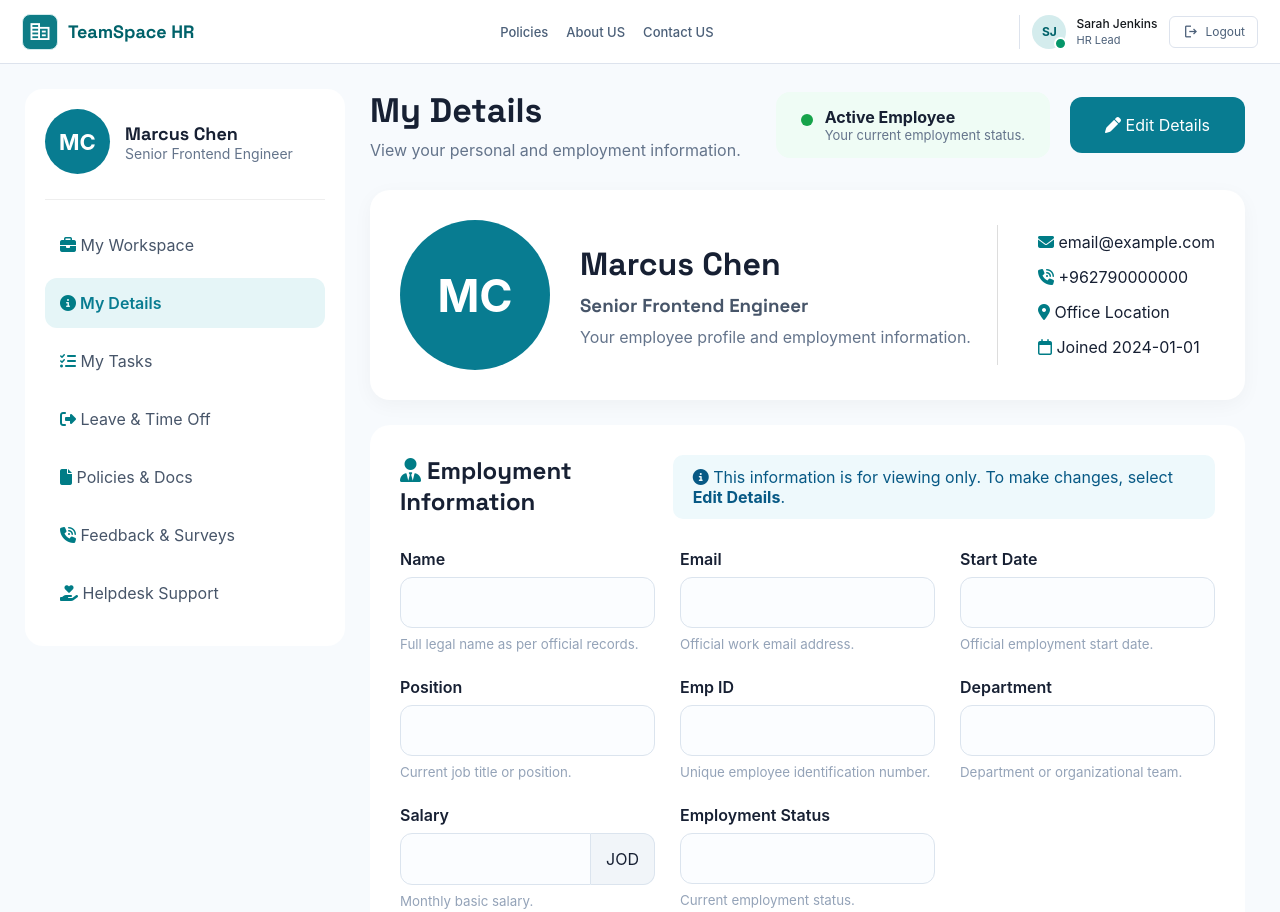
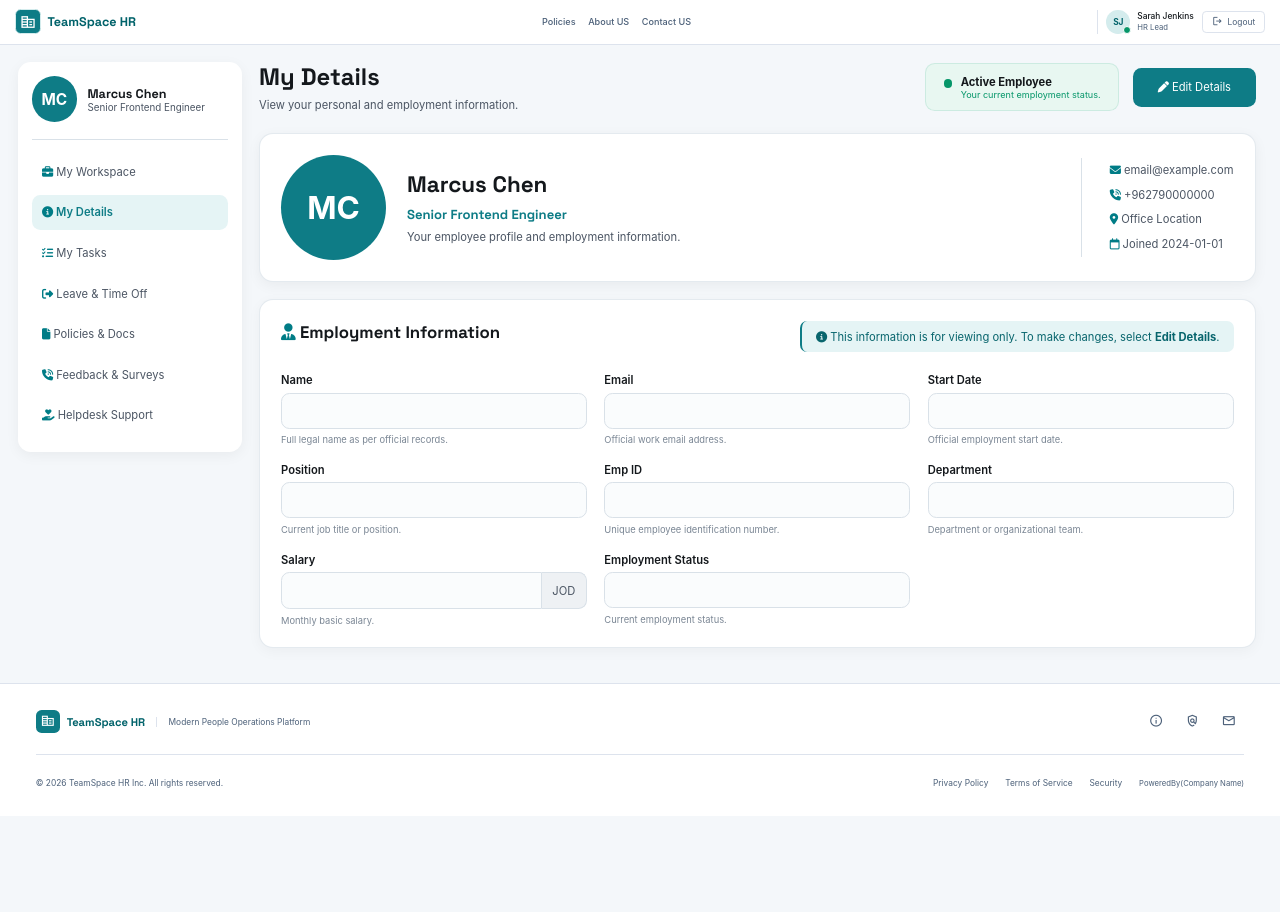
Before and after one commit to Group2Orange/Project-1, a plain HTML site: page employee/details/details.html in a window 1280 px wide. Shown: the top 912 px of the page. After the commit the page ends 816 px from the top, so only its background shows below. Drawn offline with nearby package versions, Linux system fonts and the light colour scheme; sample sign-in values are in the browser's storage.

Commit message:
css edited

```diff
--- a/employee/details/details.css
+++ b/employee/details/details.css
@@ -1,535 +1,658 @@
-*{
-    margin:0;
-    padding:0;
-    box-sizing:border-box;
-    font-family:"Inter","Segoe UI",sans-serif;
+* {
+    margin: 0;
+    padding: 0;
+    box-sizing: border-box;
+    font-family: "Inter", "Segoe UI", sans-serif;
 }
 
 
-body{
+/* ================= ROOT COLORS ================= */
 
-    background:#f7fafd;
-    color:#172033;
+:root {
+
+    --primary: #0E7C86;
+    --primary-dark: #08656D;
+    --primary-light: #E5F4F5;
+
+    --secondary: #4B5563;
+    --secondary-light: #EEF1F4;
+
+    --tertiary: #059669;
+    --tertiary-light: #E8F7F1;
+
+    --neutral: #14181C;
+    --neutral-light: #374151;
+
+    --background: #F4F7FA;
+    --card: #FFFFFF;
+
+    --border: #D9E1E8;
+
+    --text: #14181C;
+    --text-secondary: #4B5563;
+    --text-muted: #7A8694;
+}
+
+
+/* ================= BODY ================= */
+
+body {
+
+    background: var(--background);
+    color: var(--text);
+    zoom:70%;
 
 }
 
 
-
 /* ================= LAYOUT ================= */
 
+.layout {
 
-.layout{
-
-    display:flex;
+    display: flex;
 
 }
 
 
+/* ================= SIDEBAR ================= */
 
-.sidebar{
+.sidebar {
 
-    width:320px;
+    width: 320px;
 
-    background:white;
+    background: var(--card);
 
-    margin:25px;
+    margin: 25px;
 
-    border-radius:18px;
+    border-radius: 18px;
 
-    padding:20px;
+    padding: 20px;
 
-    height:fit-content;
+    height: fit-content;
+
+    box-shadow: 0 5px 20px rgba(20, 24, 28, 0.05);
 
 }
 
 
+/* ================= PROFILE ================= */
 
-.profile-box{
+.profile-box {
 
-    display:flex;
-    align-items:center;
+    display: flex;
 
-    gap:15px;
+    align-items: center;
 
-    padding-bottom:25px;
+    gap: 15px;
 
-    border-bottom:1px solid #eee;
+    padding-bottom: 25px;
+
+    border-bottom: 1px solid var(--border);
 
 }
 
 
+.profile-box h3 {
 
-.profile-box h3{
+    font-size: 18px;
 
-    font-size:18px;
+    color: var(--neutral);
 
 }
 
 
+.profile-box p {
 
-.profile-box p{
+    color: var(--secondary);
 
-    color:#64748b;
-    font-size:14px;
+    font-size: 14px;
 
 }
 
 
+.profile-box span {
 
-.profile-box span{
+    color: var(--text-muted);
 
-    color:#64748b;
-    font-size:13px;
+    font-size: 13px;
 
 }
 
 
+/* ================= AVATAR ================= */
 
-/* Avatar */
+.avatar {
 
+    width: 65px;
 
-.avatar{
+    height: 65px;
 
-    width:65px;
-    height:65px;
+    background: var(--primary);
 
-    background:#087c91;
+    color: white;
 
-    color:white;
+    border-radius: 50%;
 
-    border-radius:50%;
+    display: flex;
 
-    display:flex;
-    justify-content:center;
-    align-items:center;
+    justify-content: center;
 
-    font-weight:bold;
+    align-items: center;
 
-    font-size:22px;
+    font-weight: bold;
+
+    font-size: 22px;
 
 }
 
 
-.avatar.small{
+.avatar.small {
 
-    width:45px;
-    height:45px;
+    width: 45px;
 
-    font-size:16px;
+    height: 45px;
+
+    font-size: 16px;
 
 }
 
 
+.avatar.big {
 
-.avatar.big{
+    width: 150px;
 
-    width:150px;
-    height:150px;
+    height: 150px;
 
-    font-size:45px;
+    font-size: 45px;
 
 }
 
 
+/* ================= MENU ================= */
 
+.menu {
 
-.menu{
-
-    margin-top:20px;
+    margin-top: 20px;
 
 }
 
 
+.menu div {
 
-.menu div{
+    padding: 15px;
 
-    padding:15px;
+    margin-bottom: 8px;
 
-    margin-bottom:8px;
+    border-radius: 12px;
 
-    border-radius:12px;
+    color: var(--secondary);
 
-    color:#475569;
+    transition: all 0.2s ease;
 
 }
 
 
+.menu div:hover {
 
-.menu .selected{
+    background: var(--primary-light);
 
-    background:#e5f5f7;
-
-    color:#087c91;
-
-    font-weight:600;
+    color: var(--primary);
 
 }
 
 
+.menu .selected {
+
+    background: var(--primary-light);
+
+    color: var(--primary);
+
+    font-weight: 600;
+
+}
 
 
 /* ================= CONTENT ================= */
 
+.content {
 
-.content{
+    flex: 1;
 
-    flex:1;
-
-    padding:25px 35px 50px 0;
+    padding: 25px 35px 50px 0;
 
 }
 
 
+/* ================= TOP SECTION ================= */
 
-.top-section{
+.top-section {
 
-    display:flex;
+    display: flex;
 
-    justify-content:space-between;
+    justify-content: space-between;
 
-    align-items:center;
+    align-items: center;
 
 }
 
 
+.breadcrumb {
 
-.breadcrumb{
+    color: var(--secondary);
 
-    color:#64748b;
+    font-size: 14px;
 
-    font-size:14px;
-
-    margin-bottom:15px;
+    margin-bottom: 15px;
 
 }
 
 
+h1 {
 
-h1{
+    font-size: 34px;
 
-    font-size:34px;
+    margin-bottom: 8px;
 
-    margin-bottom:8px;
+    color: var(--neutral);
 
 }
 
 
+.top-section p {
 
-.top-section p{
-
-    color:#64748b;
+    color: var(--secondary);
 
 }
 
 
+/* ================= TOP ACTIONS ================= */
 
+.top-actions {
 
-.top-actions{
+    display: flex;
 
-    display:flex;
+    align-items: center;
 
-    align-items:center;
-
-    gap:20px;
+    gap: 20px;
 
 }
 
 
+/* ================= STATUS CARD ================= */
 
-.status-card{
+.status-card {
 
-    background:#effcf5;
+    background: var(--tertiary-light);
 
-    padding:15px 25px;
+    padding: 15px 25px;
 
-    border-radius:14px;
+    border-radius: 14px;
 
-    display:flex;
+    display: flex;
 
-    gap:12px;
+    gap: 12px;
+
+    border: 1px solid rgba(5, 150, 105, 0.12);
 
 }
 
 
+.status-card span {
 
-.status-card span{
+    width: 12px;
 
-    width:12px;
-    height:12px;
+    height: 12px;
 
-    background:#16a34a;
+    background: var(--tertiary);
 
-    border-radius:50%;
+    border-radius: 50%;
 
-    margin-top:7px;
+    margin-top: 7px;
 
 }
 
 
-.status-card p{
+.status-card p {
 
-    font-size:13px;
+    font-size: 13px;
+
+    color: var(--tertiary);
 
 }
 
 
+/* ================= BUTTON ================= */
 
+button {
 
-button{
+    background: var(--primary);
 
-    background:#087c91;
+    color: white;
 
-    color:white;
+    border: none;
 
-    border:none;
+    padding: 18px 35px;
 
-    padding:18px 35px;
+    border-radius: 12px;
 
-    border-radius:12px;
+    font-size: 16px;
 
-    font-size:16px;
+    cursor: pointer;
 
-    cursor:pointer;
+    transition: all 0.2s ease;
 
 }
 
 
+button:hover {
 
+    background: var(--primary-dark);
 
+}
 
 
 /* ================= EMPLOYEE CARD ================= */
 
+.employee-card {
 
-.employee-card{
+    background: var(--card);
 
-    background:white;
+    margin-top: 30px;
 
-    margin-top:30px;
+    padding: 30px;
 
-    padding:30px;
+    border-radius: 20px;
 
-    border-radius:20px;
+    display: flex;
 
-    display:flex;
+    justify-content: space-between;
 
-    justify-content:space-between;
+    align-items: center;
 
-    align-items:center;
+    box-shadow: 0 5px 20px rgba(20, 24, 28, 0.05);
 
-    box-shadow:0 5px 20px rgba(0,0,0,.04);
+    border: 1px solid rgba(217, 225, 232, 0.7);
 
 }
 
 
+.employee-info {
 
-.employee-info{
+    display: flex;
 
-    display:flex;
+    gap: 30px;
 
-    gap:30px;
-
-    align-items:center;
+    align-items: center;
 
 }
 
 
+.employee-info h2 {
 
-.employee-info h2{
+    font-size: 32px;
 
-    font-size:32px;
+    color: var(--neutral);
 
 }
 
 
+.employee-info h3 {
 
-.employee-info h3{
+    color: var(--primary);
 
-    color:#475569;
-
-    margin:10px 0;
+    margin: 10px 0;
 
 }
 
 
+.description {
 
-.description{
+    color: var(--secondary);
 
-    color:#64748b;
-
-    max-width:500px;
+    max-width: 500px;
 
 }
 
 
+.contact {
 
-.contact{
+    border-left: 1px solid var(--border);
 
-    border-left:1px solid #ddd;
+    padding-left: 40px;
 
-    padding-left:40px;
+    line-height: 2.2;
 
-    line-height:2.2;
+    color: var(--secondary);
 
 }
 
 
-
-
-
 /* ================= DETAILS CARD ================= */
 
+.details-card {
 
-.details-card{
+    background: var(--card);
 
-    background:white;
+    margin-top: 25px;
 
-    margin-top:25px;
+    padding: 30px;
 
-    padding:30px;
+    border-radius: 20px;
 
-    border-radius:20px;
+    box-shadow: 0 5px 20px rgba(20, 24, 28, 0.04);
+
+    border: 1px solid rgba(217, 225, 232, 0.7);
 
 }
 
 
+.card-header {
 
-.card-header{
+    display: flex;
 
-    display:flex;
+    justify-content: space-between;
 
-    justify-content:space-between;
-
-    margin-bottom:30px;
+    margin-bottom: 30px;
 
 }
 
 
+.card-header h2 {
 
-.info-message{
-
-    background:#eef9fc;
-
-    color:#075985;
-
-    padding:12px 20px;
-
-    border-radius:10px;
+    color: var(--neutral);
 
 }
 
 
+/* ================= INFO MESSAGE ================= */
 
-.fields{
+.info-message {
 
-    display:grid;
+    background: var(--primary-light);
 
-    grid-template-columns:repeat(3,1fr);
+    color: var(--primary-dark);
 
-    gap:25px;
+    padding: 12px 20px;
+
+    border-radius: 10px;
+
+    border-left: 4px solid var(--primary);
 
 }
 
 
+/* ================= FIELDS ================= */
 
+.fields {
 
-.field label{
+    display: grid;
 
-    display:block;
+    grid-template-columns: repeat(3, 1fr);
 
-    font-weight:600;
-
-    margin-bottom:8px;
+    gap: 25px;
 
 }
 
 
+.field label {
 
-.field input{
+    display: block;
 
-    width:100%;
+    font-weight: 600;
 
-    padding:15px;
+    margin-bottom: 8px;
 
-    border:1px solid #dbe4ee;
-
-    border-radius:12px;
-
-    font-size:15px;
-
-    background:#fbfdff;
+    color: var(--neutral);
 
 }
 
 
+.field input {
 
-.field small{
+    width: 100%;
 
-    color:#94a3b8;
+    padding: 15px;
 
-    display:block;
+    border: 1px solid var(--border);
 
-    margin-top:8px;
+    border-radius: 12px;
+
+    font-size: 15px;
+
+    background: #FAFCFD;
+
+    color: var(--neutral);
+
+    outline: none;
+
+    transition: all 0.2s ease;
 
 }
 
 
+.field input:focus {
 
-.salary{
+    border-color: var(--primary);
 
-    display:flex;
+    box-shadow: 0 0 0 3px rgba(14, 124, 134, 0.10);
 
 }
 
 
+.field small {
 
-.salary input{
+    color: var(--text-muted);
 
-    border-radius:12px 0 0 12px;
+    display: block;
+
+    margin-top: 8px;
 
 }
 
 
+/* ================= SALARY ================= */
 
-.salary span{
+.salary {
 
-    background:#f1f5f9;
-
-    padding:15px;
-
-    border:1px solid #dbe4ee;
-
-    border-left:none;
-
-    border-radius:0 12px 12px 0;
+    display: flex;
 
 }
 
 
+.salary input {
 
-
-@media(max-width:1100px){
-
-.fields{
-
-grid-template-columns:1fr;
+    border-radius: 12px 0 0 12px;
 
 }
 
 
-.sidebar{
+.salary span {
 
-display:none;
+    background: var(--secondary-light);
+
+    color: var(--secondary);
+
+    padding: 15px;
+
+    border: 1px solid var(--border);
+
+    border-left: none;
+
+    border-radius: 0 12px 12px 0;
 
 }
 
 
-.employee-card{
+/* ================= LINKS ================= */
 
-flex-direction:column;
+a {
 
-gap:30px;
+    color: var(--primary);
 
 }
 
+
+a:hover {
+
+    color: var(--primary-dark);
+
 }
+
+
+/* ================= SCROLLBAR ================= */
+
+::-webkit-scrollbar {
+
+    width: 8px;
+
+}
+
+
+::-webkit-scrollbar-track {
+
+    background: var(--background);
+
+}
+
+
+::-webkit-scrollbar-thumb {
+
+    background: var(--secondary);
+
+    border-radius: 10px;
+
+}
+
+
+::-webkit-scrollbar-thumb:hover {
+
+    background: var(--primary);
+
+}
+
+
+/* ================= RESPONSIVE ================= */
+
+@media (max-width: 1100px) {
+
+    .fields {
+
+        grid-template-columns: 1fr;
+
+    }
+
+    .sidebar {
+
+        display: none;
+
+    }
+
+    .employee-card {
+
+        flex-direction: column;
+
+        gap: 30px;
+
+    }
+
+}
```
Also changed, not shown: shared/employee-sidebar.html (+1 -1 lines).
